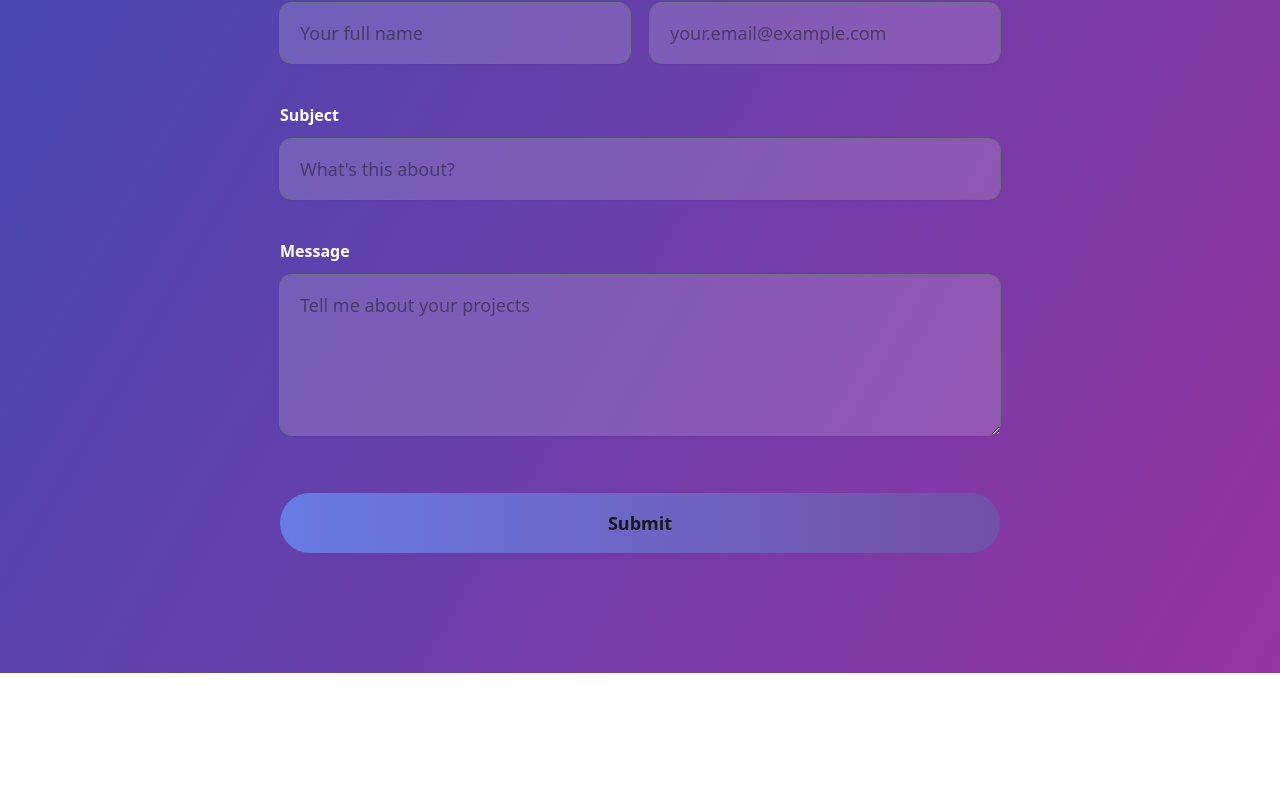
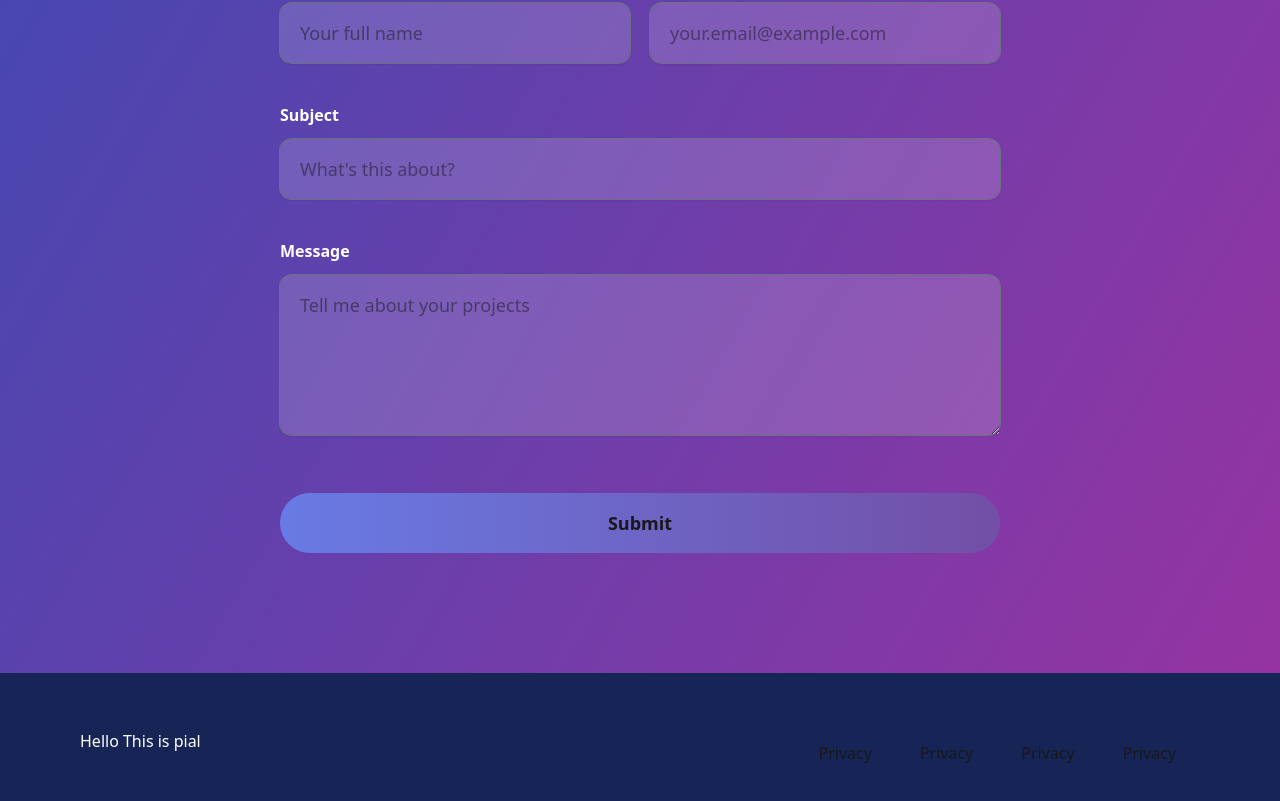
Before and after one commit to IamPial/personal-shape-app, a React (Vite) app: page / in a window 1280 px wide. Shown: the part 3749-4550 px from the top of the page. Before the commit the page ends 4422 px from the top, so only its background shows below. Built offline with nearby package versions, Linux system fonts and the light colour scheme.

Commit message:
feat: create footer section

```diff
--- a/src/App.jsx
+++ b/src/App.jsx
@@ -10,6 +10,7 @@ import ImgWithEffects from "./components/imageEffects/img-with-effects";
 import Cards from "./components/card";
 import InputForm from "./components/Input/form-body";
 import MainForm from "./components/Input";
+import ListItem from "./components/Navbar/list-item";
 
 const App = () => {
   return (
@@ -162,6 +163,40 @@ const App = () => {
         </div>
         {/* Form Section End */}
       </main>
+
+      <footer>
+        <div className="bg-blue-950 px-20 py-14">
+          <div className="flex justify-between">
+            <p className="text-base text-white">Hello This is pial</p>
+            <div>
+              <nav>
+                <ul className="flex ">
+                  <ListItem
+                    listStyle="m-2 px-4 py-1 hover:text-purple-400 transition duration-300"
+                    links="#"
+                    name="Privacy"
+                  />
+                  <ListItem
+                    listStyle="m-2 px-4 py-1 hover:text-purple-400 transition duration-300"
+                    links="#"
+                    name="Privacy"
+                  />
+                  <ListItem
+                    listStyle="m-2 px-4 py-1 hover:text-purple-400 transition duration-300"
+                    links="#"
+                    name="Privacy"
+                  />
+                  <ListItem
+                    listStyle="m-2 px-4 py-1 hover:text-purple-400 transition duration-300"
+                    links="#"
+                    name="Privacy"
+                  />
+                </ul>
+              </nav>
+            </div>
+          </div>
+        </div>
+      </footer>
     </div>
   );
 };
```
